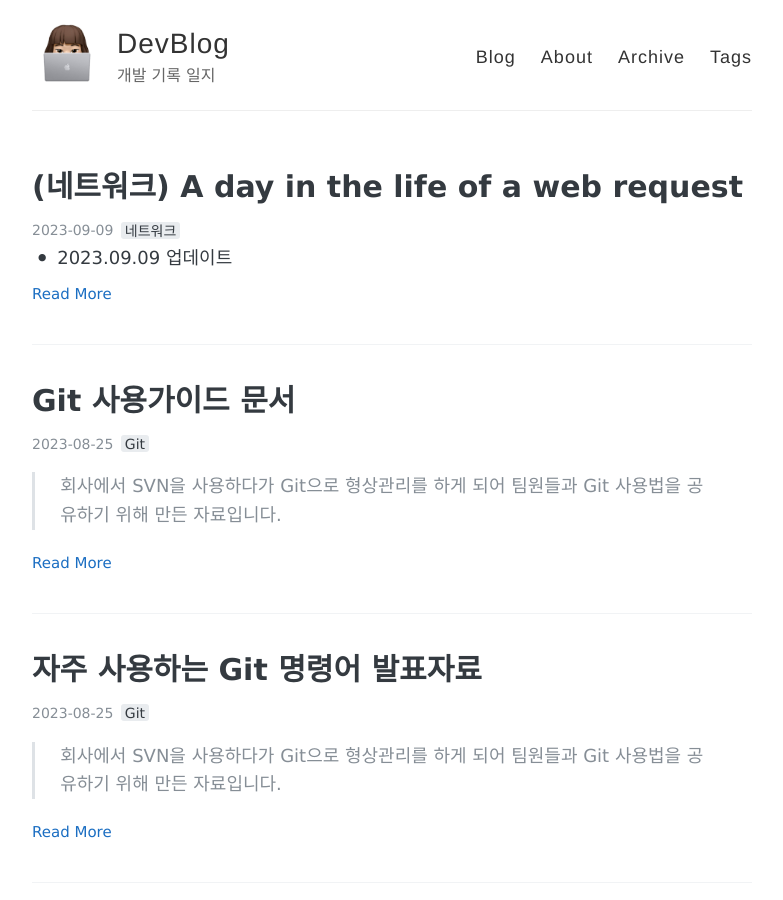
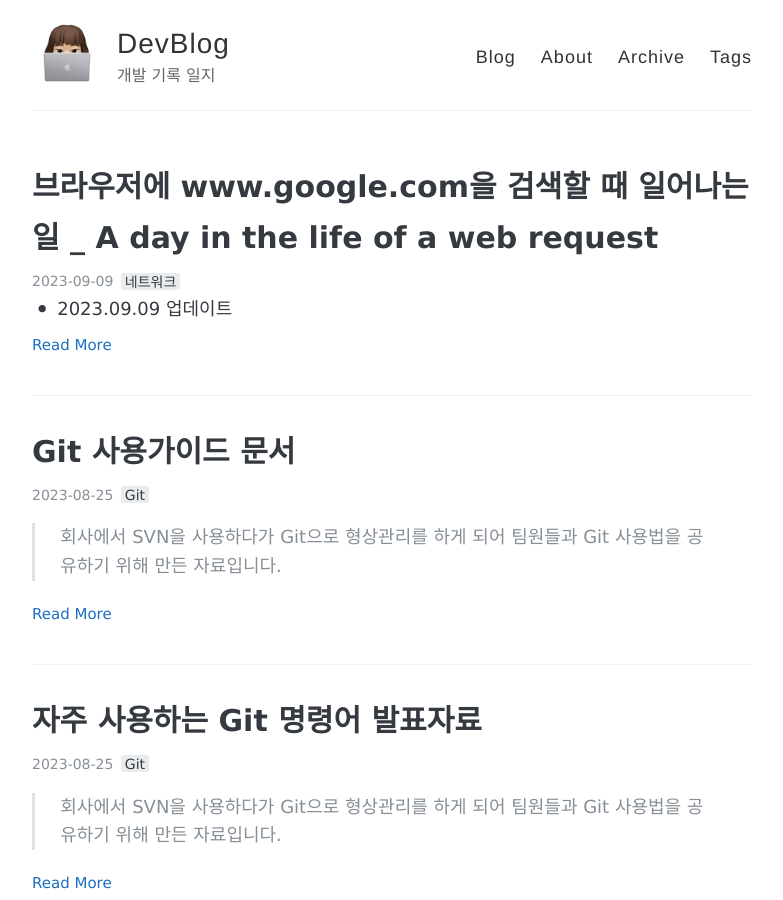
Before and after one commit to AmyJJung/blog, a Jekyll site: the page built from index.html, in a window 1280 px wide and 900 px high. Shown: the whole window, without its empty margins (248-1031 px from the left). Built offline with Jekyll 4.4.1, drawn with Linux system fonts in a browser that asks for light colours; the list of posts is cut into pages by our own code.

Commit message:
docs : Update docs

```diff
--- a/_posts/2023-09-09-Network02.md
+++ b/_posts/2023-09-09-Network02.md
@@ -1,6 +1,6 @@
 ---
 layout: post
-title: (네트워크) A day in the life of a web request
+title: 브라우저에 www.google.com을 검색할 때 일어나는 일 _ A day in the life of a web request
 tags:
   - 네트워크
 ---
@@ -9,7 +9,7 @@ tags:
 
 <br>
 
-## A day in the life of a web request
+## 브라우저에 www.google.com을 검색할 때 일어나는 일
 
 <br>
 
```
